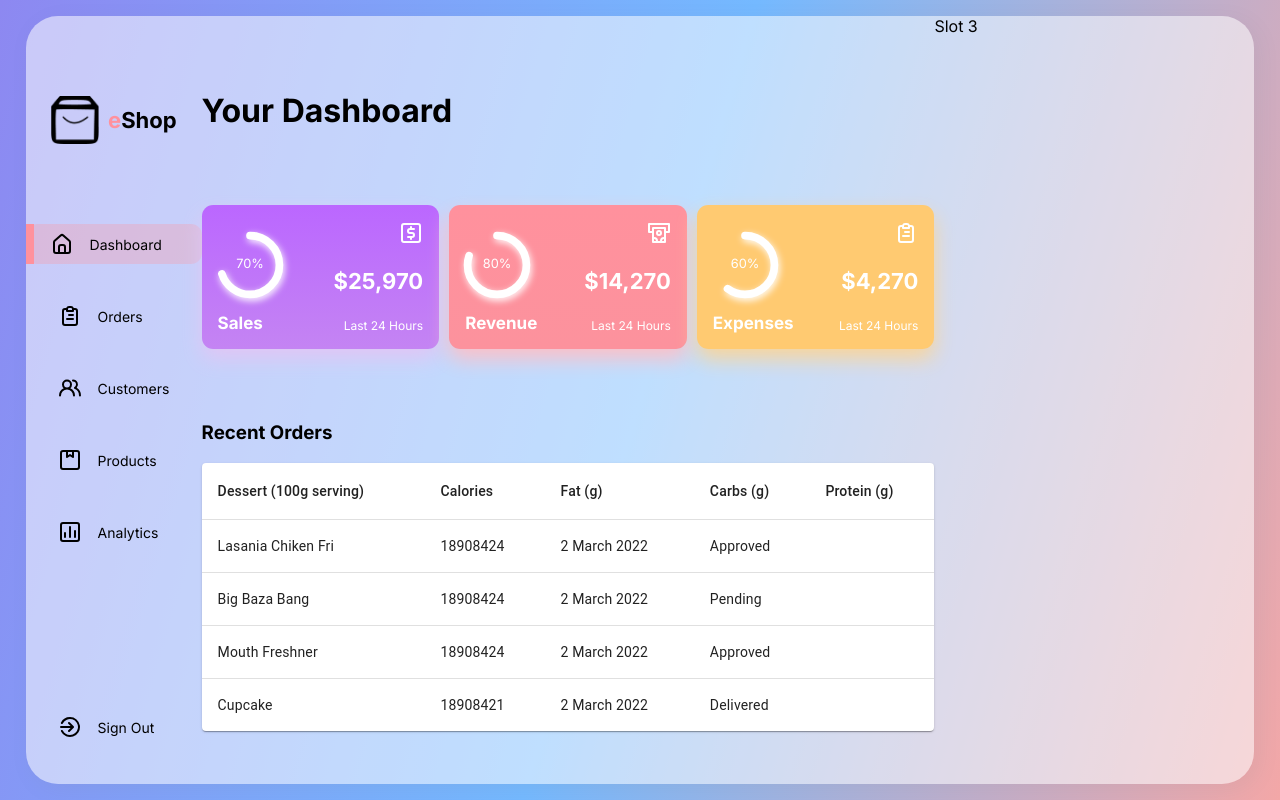
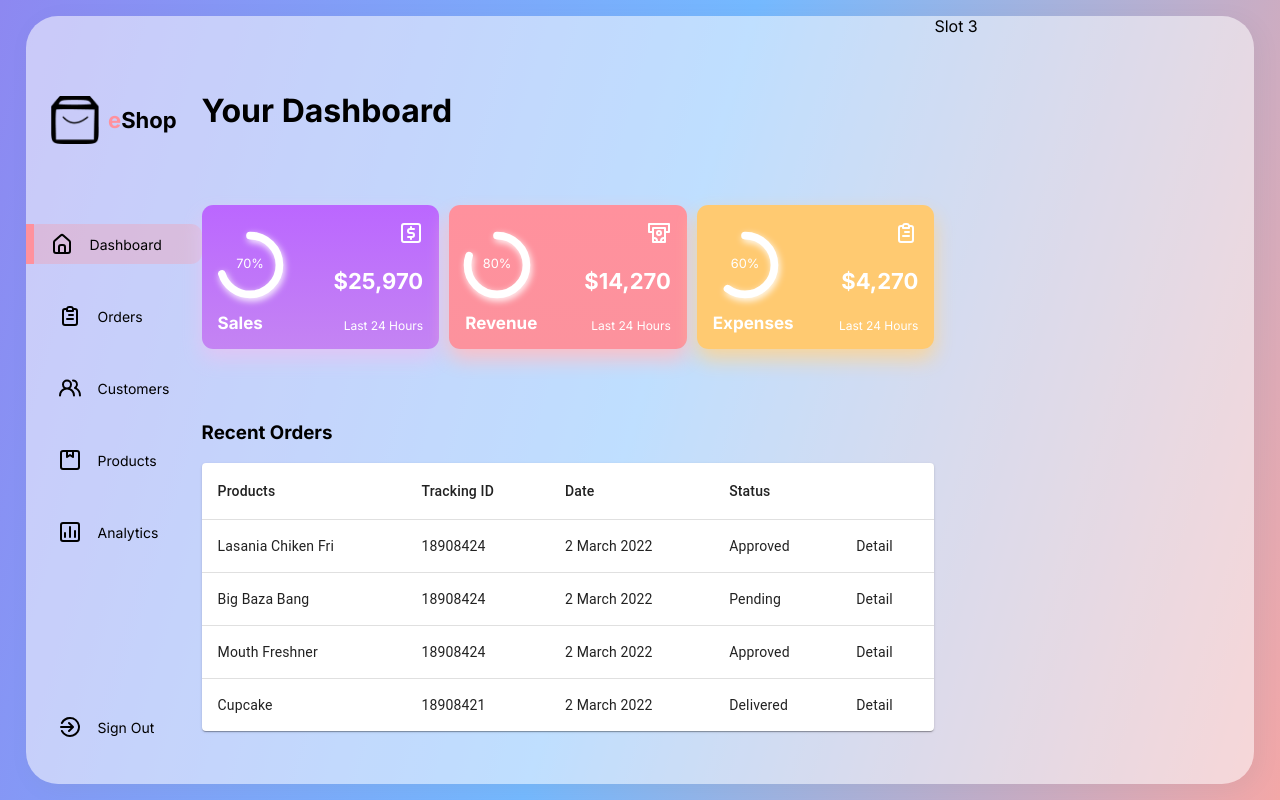
Before and after one commit to rirefat/shop-dashboard, a React (Create React App) app: page / in a window 1280 px wide. Built offline with nearby package versions, Linux system fonts and the light colour scheme; the HTML template or start-up script is replaced by a standard one.

Commit message:
add box shadow to the table

```diff
--- a/src/components/Table/Table.css
+++ b/src/components/Table/Table.css
@@ -0,0 +1,3 @@
+.tableContainer{
+    box-shadow: "0px 13px 20px 0px #80808029";
+}
--- a/src/components/Table/Table.js
+++ b/src/components/Table/Table.js
@@ -1,4 +1,5 @@
 import * as React from 'react';
+import './Table.css';
 import Table from '@mui/material/Table';
 import TableBody from '@mui/material/TableBody';
 import TableCell from '@mui/material/TableCell';
@@ -7,30 +8,31 @@ import TableHead from '@mui/material/TableHead';
 import TableRow from '@mui/material/TableRow';
 import Paper from '@mui/material/Paper';
 
-function createData(name, calories, fat, carbs, protein) {
-  return { name, calories, fat, carbs, protein };
-}
+function createData(name, trackingId, date, status) {
+    return { name, trackingId, date, status };
+  }
 
 const rows = [
     createData("Lasania Chiken Fri", 18908424, "2 March 2022", "Approved"),
     createData("Big Baza Bang ", 18908424, "2 March 2022", "Pending"),
     createData("Mouth Freshner", 18908424, "2 March 2022", "Approved"),
     createData("Cupcake", 18908421, "2 March 2022", "Delivered"),
+    // createData("Special Cupcake", 18908421, "2 March 2022", "Delivered"),
   ];
 
 export default function BasicTable() {
   return (
     <div className="Table">
         <h3>Recent Orders</h3>
-        <TableContainer component={Paper}>
+        <TableContainer component={Paper} className="tableContainer">
             <Table sx={{ minWidth: 650 }} aria-label="simple table">
                 <TableHead>
                 <TableRow>
-                    <TableCell>Dessert (100g serving)</TableCell>
-                    <TableCell align="left">Calories</TableCell>
-                    <TableCell align="left">Fat&nbsp;(g)</TableCell>
-                    <TableCell align="left">Carbs&nbsp;(g)</TableCell>
-                    <TableCell align="left">Protein&nbsp;(g)</TableCell>
+                    <TableCell>Products</TableCell>
+                    <TableCell align="left">Tracking ID</TableCell>
+                    <TableCell align="left">Date</TableCell>
+                    <TableCell align="left">Status</TableCell>
+                    <TableCell align="left"></TableCell>
                 </TableRow>
                 </TableHead>
                 <TableBody>
@@ -42,10 +44,10 @@ export default function BasicTable() {
                     <TableCell component="th" scope="row">
                         {row.name}
                     </TableCell>
-                    <TableCell align="left">{row.calories}</TableCell>
-                    <TableCell align="left">{row.fat}</TableCell>
-                    <TableCell align="left">{row.carbs}</TableCell>
-                    <TableCell align="left">{row.protein}</TableCell>
+                    <TableCell align="left">{row.trackingId}</TableCell>
+                    <TableCell align="left">{row.date}</TableCell>
+                    <TableCell align="left">{row.status}</TableCell>
+                    <TableCell align="left">Detail</TableCell>
                     </TableRow>
                 ))}
                 </TableBody>
```
